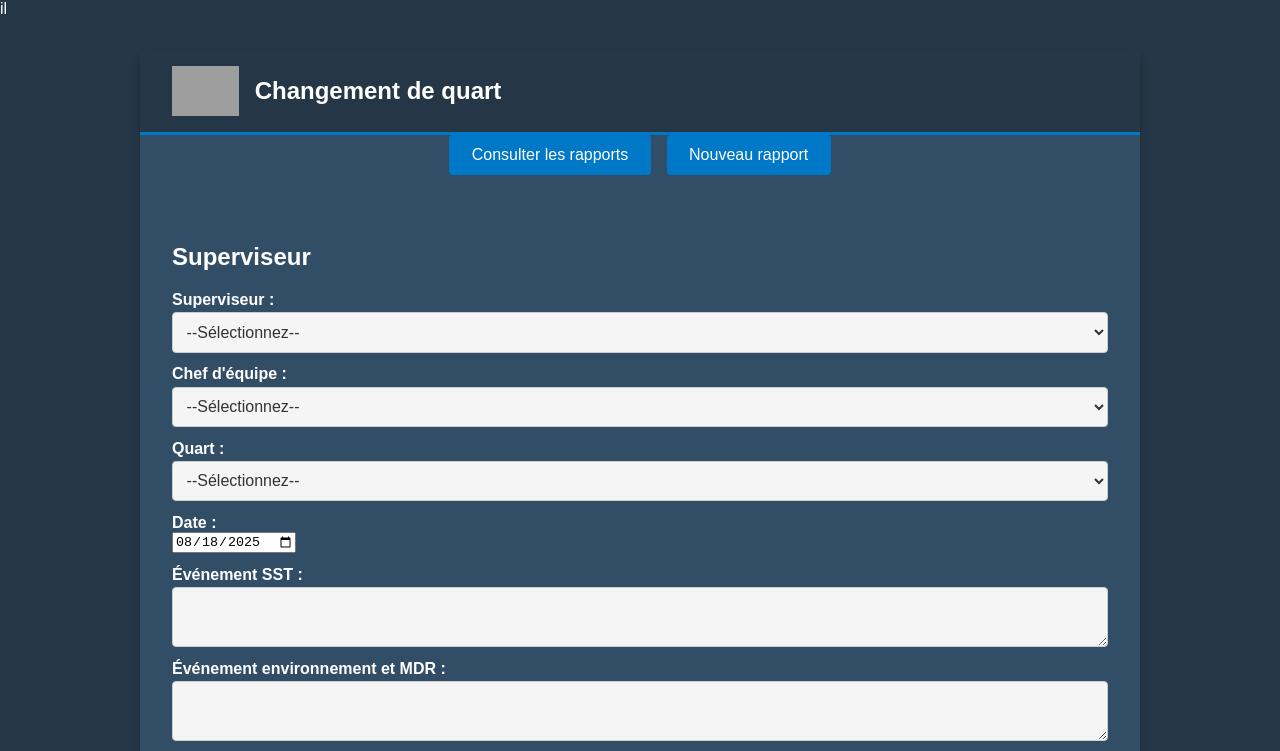
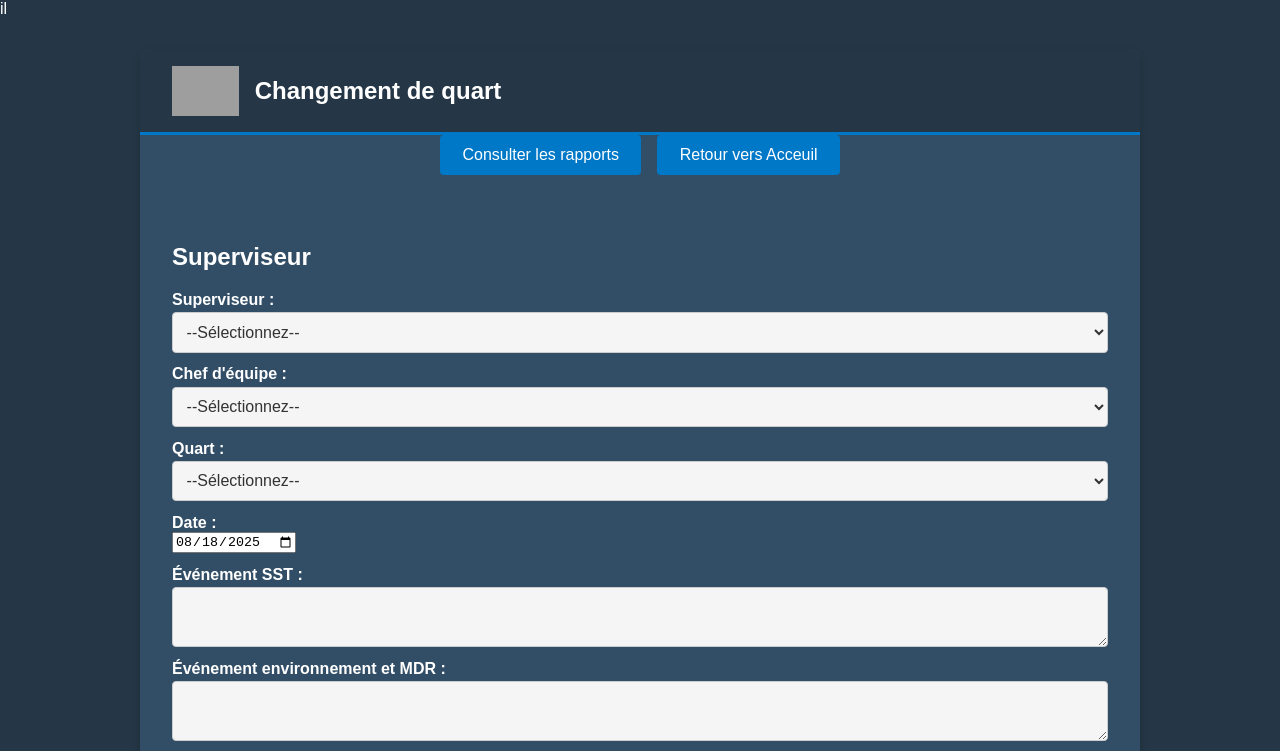
Before and after one commit to julienAEM/rapport_changement_de_quart-, a plain HTML site: page nouveau_quart_superviseur.html in a window 1280 px wide. Shown: the top 751 px of the page. Drawn offline with Linux system fonts and the light colour scheme; grey boxes are pictures that could not be loaded.

Commit message:
Update nouveau_quart_superviseur.html

```diff
--- a/nouveau_quart_superviseur.html
+++ b/nouveau_quart_superviseur.html
@@ -91,7 +91,7 @@ il<!DOCTYPE html>
   </div>
   <div class="link-buttons">
       <a class="link-button" href="rapport_multi_search.html">Consulter les rapports</a>
-     <a class="link-button" href="index.html">Nouveau rapport</a>
+     <a class="link-button" href="index.html">Retour vers Acceuil</a>
   </div>
   <div class="form-content">
     <h2>Superviseur</h2>
```
